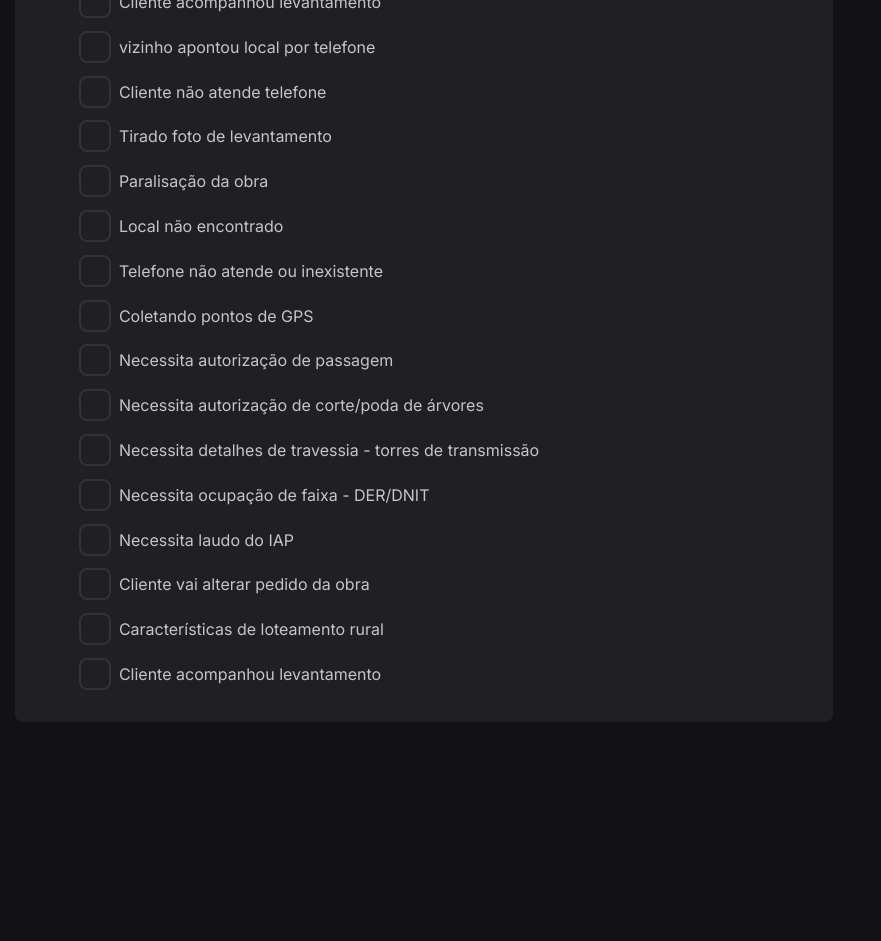
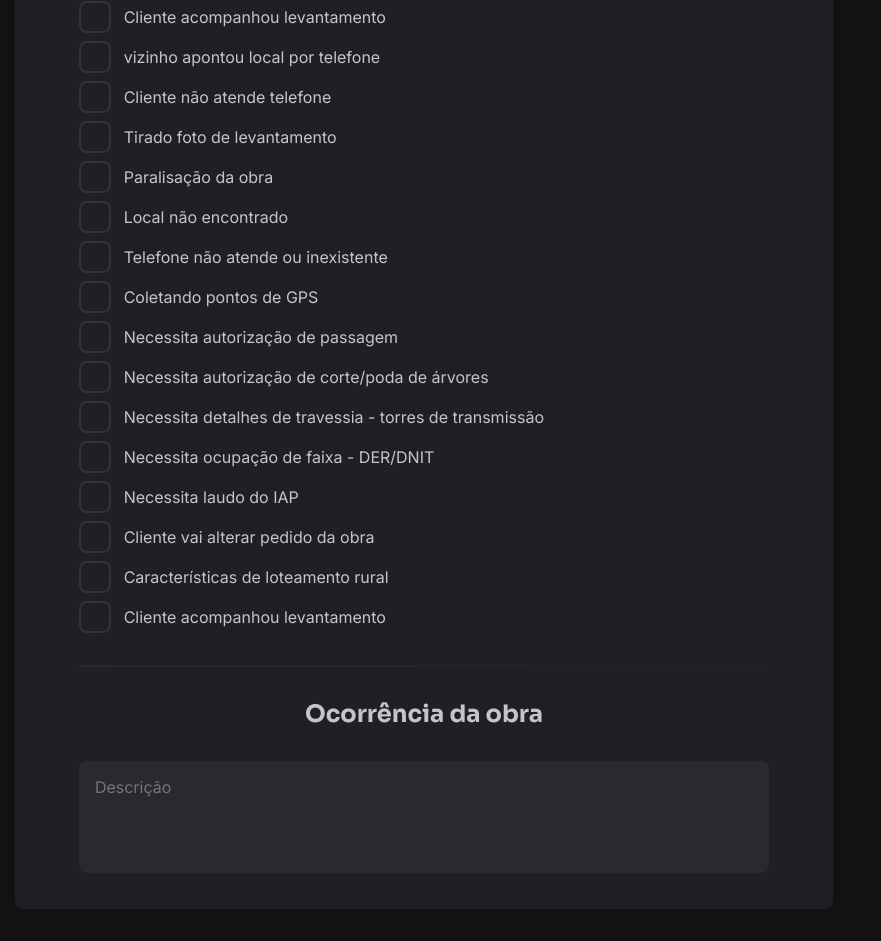
Before and after one commit to UelitonCamargo/Energy, a React (Vite) app: page /createprotocolorder in a window 1280 px wide. Shown: the part 1400-2341 px from the top of the page, without its empty margins (0-881 px from the left). Before the commit the page ends 2122 px from the top, so only its background shows below. Built offline with nearby package versions, Linux system fonts and the light colour scheme.

Commit message:
pagina createprotocolorder finalizado

```diff
--- a/src/Components/FormProtocol/index.tsx
+++ b/src/Components/FormProtocol/index.tsx
@@ -1,4 +1,16 @@
-import { AdministrativeDataContainer, CheckboxContainer, DataCollectionContainer, FormContainer, IdentificationProjectProtocolContainer, InputContainer, ProtocolStatus, TextAreaContainer, WorkReport, WorkReportContainer } from "./styles";
+import {
+    AdministrativeDataContainer,
+    CheckboxContainer,
+    DataCollectionContainer,
+    FormContainer,
+    IdentificationProjectProtocolContainer,
+    InputContainer,
+    OccurrenceOfTheWorkContainer,
+    ProtocolStatus,
+    TextAreaContainer,
+    WorkReport,
+    WorkReportContainer
+} from "./styles";
 
 export function FormProtocol() {
     return (
@@ -13,7 +25,7 @@ export function FormProtocol() {
                 <InputContainer placeholder="Cidade" type="text" />
                 <InputContainer placeholder="Latitude" type="number" />
                 <InputContainer placeholder="Longitude" type="number" />
-                <TextAreaContainer cols={3} rows={3} placeholder="Descrição" />
+                <TextAreaContainer placeholder="Descrição" />
 
                 <InputContainer placeholder="Orçamento" type="number" />
 
@@ -104,6 +116,11 @@ export function FormProtocol() {
                     <label htmlFor="">Cliente acompanhou levantamento</label>
                 </CheckboxContainer>
             </DataCollectionContainer>
+
+            <OccurrenceOfTheWorkContainer>
+                <h2>Ocorrência da obra</h2>
+                <TextAreaContainer placeholder="Descrição"/>
+            </OccurrenceOfTheWorkContainer>
         </FormContainer>
     )
 }
--- a/src/Components/FormProtocol/styles.ts
+++ b/src/Components/FormProtocol/styles.ts
@@ -21,6 +21,9 @@ export const InputContainer = styled(Input)`
 `
 
 export const TextAreaContainer = styled.textarea`
+    resize: none;
+    width: 100%;
+    height: 7rem;
     background-color: ${props => props.theme['gray-700']};
     padding: 1rem 1rem;
     border-radius: 8px;
@@ -63,13 +66,10 @@ export const ProtocolStatus = styled.div`
 
 export const DataCollectionContainer = styled.div`
     margin-top: 2rem;
-    text-align: center;
 
     display: flex;
     flex-direction: column;
-    align-items: flex-start;
-    gap: 0.8rem;
-
+    gap: 0.5rem;
 
     border-style:solid;
     border-image-slice: 1;
@@ -80,6 +80,7 @@ export const DataCollectionContainer = styled.div`
     border-image-source: linear-gradient(to right, ${props => props.theme['gray-700']}, ${props => props.theme['gray-800']});
 
     h2 {
+        text-align: center;
         margin-top: 2rem;
         margin-bottom: 1.2rem;
     }
@@ -88,8 +89,7 @@ export const DataCollectionContainer = styled.div`
 export const CheckboxContainer = styled.div`
     display: flex;
     align-items: center;
-    justify-content: center;
-    gap: 0.5rem;
+    gap: 0.8rem;
 
     input[type = 'checkbox'] {
         cursor: pointer;
@@ -121,3 +121,20 @@ export const CheckboxContainer = styled.div`
     }
 
 `
+
+export const OccurrenceOfTheWorkContainer = styled.div`
+    margin-top: 2rem;
+
+    border-style:solid;
+    border-image-slice: 1;
+    border-width: 2px;
+    border-left: 0;
+    border-right: 0;
+    border-bottom: 0;
+    border-image-source: linear-gradient(to right, ${props => props.theme['gray-700']}, ${props => props.theme['gray-800']});
+
+    h2 {
+        margin: 2rem 0rem;
+        text-align: center;
+    }
+`
--- a/src/pages/CreateProtocolOrder/styles.ts
+++ b/src/pages/CreateProtocolOrder/styles.ts
@@ -17,6 +17,7 @@ export const ScreenContainer = styled.section`
     gap: 2rem;
 
     margin-top: 10.75rem;
+    margin-bottom: 2rem;
 `
 
 export const FormContainer = styled.form`
```
